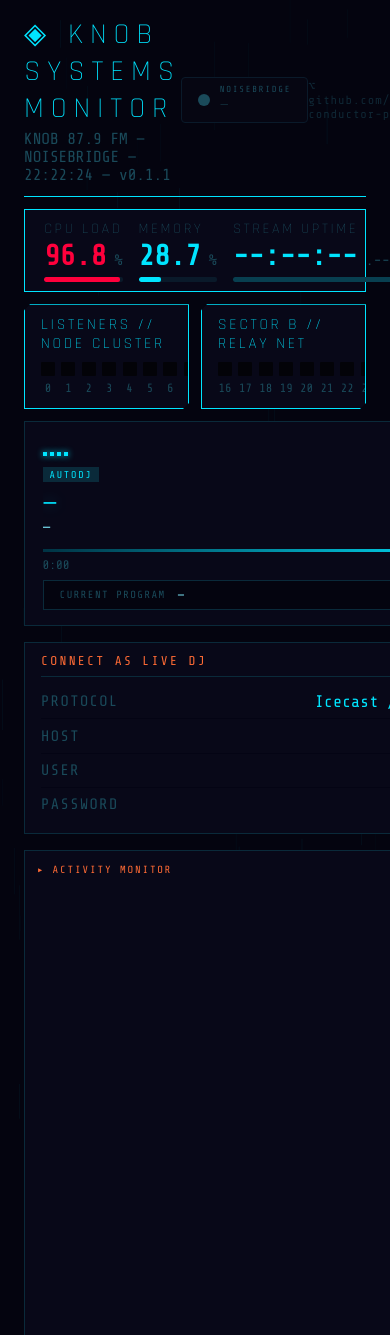
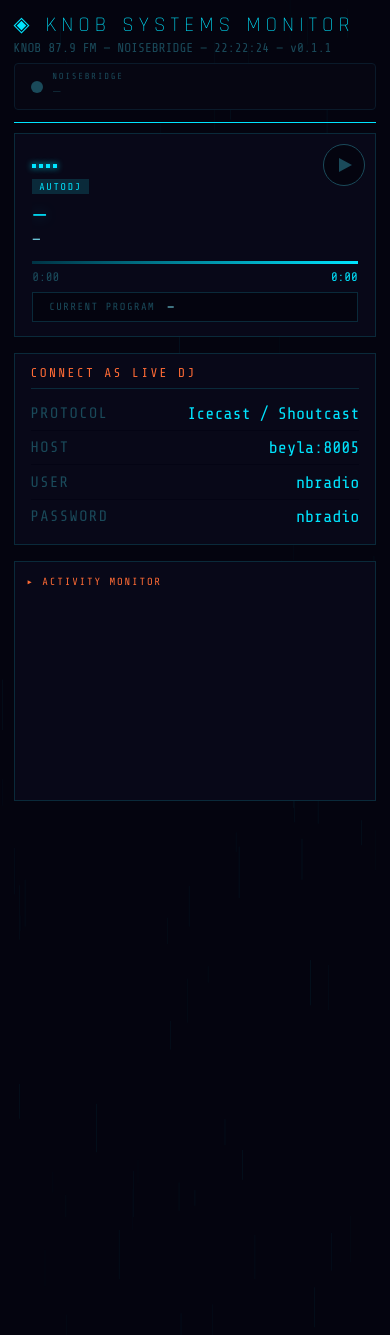
Before and after one commit to nthmost/knob-conductor-panel, a FastAPI app: page / in a window 390 px wide. Run offline with FastAPI, Linux system fonts and the light colour scheme; data comes from the database, SQL or seed files in the repository; data that the repository does not hold is empty.

Commit message:
Add mobile view: simplify panel + fix obscured play button
On screens ≤768px, hide the wall-display widgets (metrics bar, blinken
racks, entropy/FlaschenTaschen scopes, instrument grid) and keep only
the header + Noisebridge status, Now Playing with a finger-friendly
listen button, the DJ-connect info, and the activity monitor. The play
button now sits comfortably inside the full-width card instead of being
pushed off-screen by the desktop 480px now-playing column.

Also update the canonical domain from knob.nthmost.com to
knob.nthmost.net across README, OG/Twitter meta tags, and apache docs.

Co-Authored-By: Claude Opus 4.8 (1M context) <noreply@anthropic.com>

```diff
--- a/panel/static/base.css
+++ b/panel/static/base.css
@@ -408,3 +408,40 @@ html, body {
   flex-wrap: wrap;
   gap: 0.75rem;
 }
+
+/* ── mobile view ──
+   The full dashboard is a wall-display experience; a phone wants the few
+   things you actually check on the go. On narrow screens we drop the
+   decorative hardware (metrics, blinken racks, scopes, gauges, section
+   boxes) and keep only: header + Noisebridge open/closed, Now Playing
+   with the listen button, and the activity monitor. Everything else is
+   display:none — nothing removed from the DOM, fully restored on desktop. */
+@media (max-width: 768px) {
+  #page { padding: 0.75rem 0.85rem 2rem; gap: 0.6rem; }
+
+  /* header: title + Noisebridge status stack; drop the long repo URL */
+  #panel-header { flex-direction: column; align-items: stretch; gap: 0.5rem; }
+  #panel-title { font-size: 1.3rem; }
+  #panel-subtitle { font-size: 0.8rem; }
+  #nb-status-widget { width: 100%; justify-content: flex-start; }
+  #panel-header > a { display: none; }
+
+  /* hide everything that's just for the big wall display */
+  #metrics-bar,
+  #blinken-section,
+  #instruments-grid { display: none; }
+
+  /* now-playing + activity become the whole page, stacked full-width */
+  #main-content { flex-direction: column; }
+  #ticker-section {
+    flex: 1 1 auto;
+    width: 100%;
+    position: static;
+    height: auto;
+    max-height: none;
+  }
+  #ticker-box { min-height: 240px; max-height: 60vh; }
+
+  /* bigger, finger-friendly listen button, comfortably inside the card */
+  #np-play-btn { width: 52px; height: 52px; top: 0.75rem; right: 0.75rem; }
+}
--- a/panel/templates/index.html
+++ b/panel/templates/index.html
@@ -44,11 +44,11 @@
 <meta name="llm-dev-guide" content="/llms.txt"/>
 <meta property="og:title" content="KNOB Systems Monitor"/>
 <meta property="og:description" content="Real-time radio monitoring panel for KNOB 87.9 FM at Noisebridge, SF. Built on Conductor OSS + FastAPI."/>
-<meta property="og:image" content="https://knob.nthmost.com/static/og-image.svg"/>
-<meta property="og:url" content="https://knob.nthmost.com"/>
+<meta property="og:image" content="https://knob.nthmost.net/static/og-image.svg"/>
+<meta property="og:url" content="https://knob.nthmost.net"/>
 <meta property="og:type" content="website"/>
 <meta name="twitter:card" content="summary_large_image"/>
-<meta name="twitter:image" content="https://knob.nthmost.com/static/og-image.svg"/>
+<meta name="twitter:image" content="https://knob.nthmost.net/static/og-image.svg"/>
 <link rel="stylesheet" href="/static/base.css">
 <link id="theme-css" rel="stylesheet" href="/static/themes/bladerunner.css">
 <style>
```
Also changed, not shown: docs/apache-proxy.md (+1 -1 lines), README.md.
